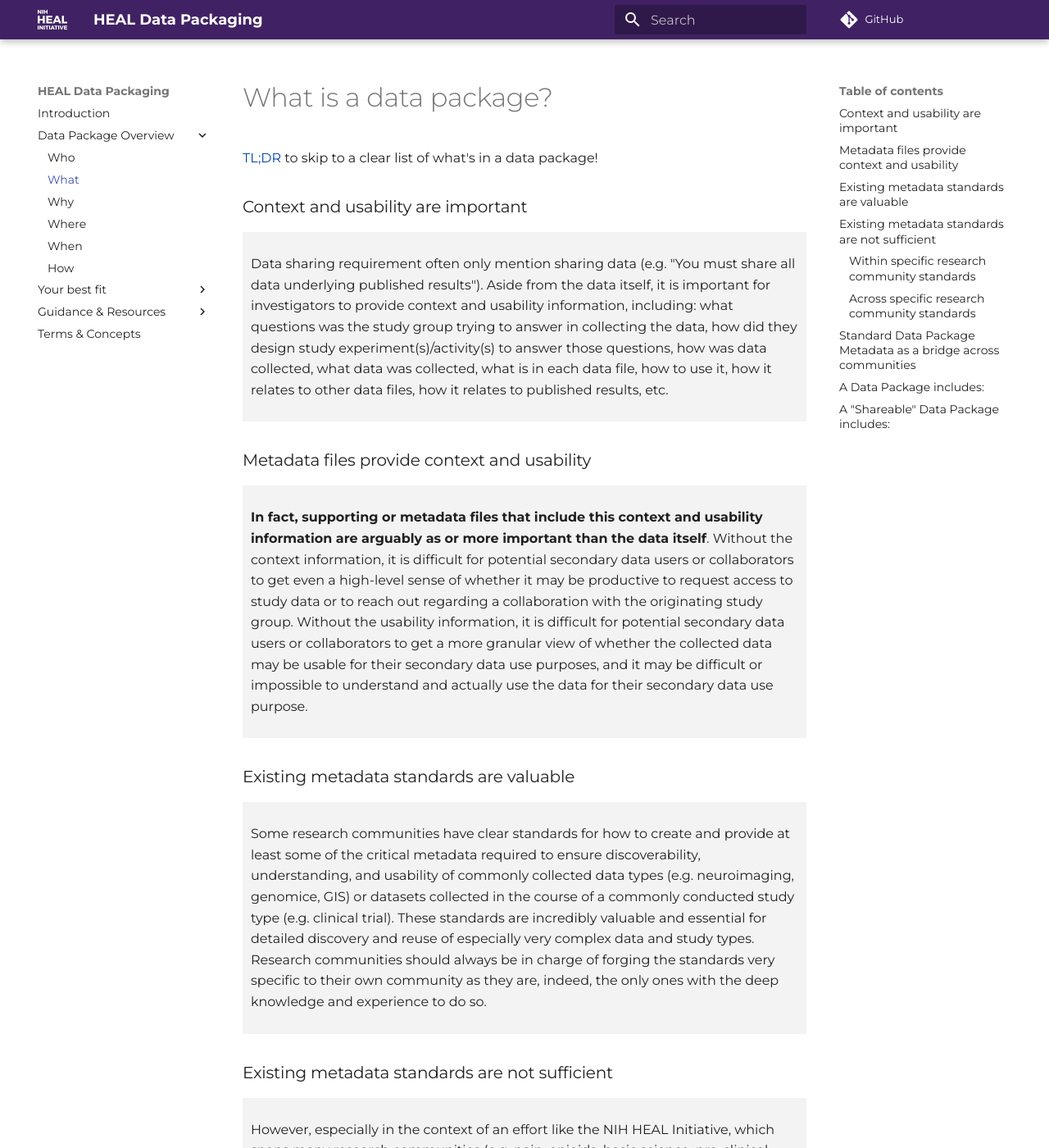
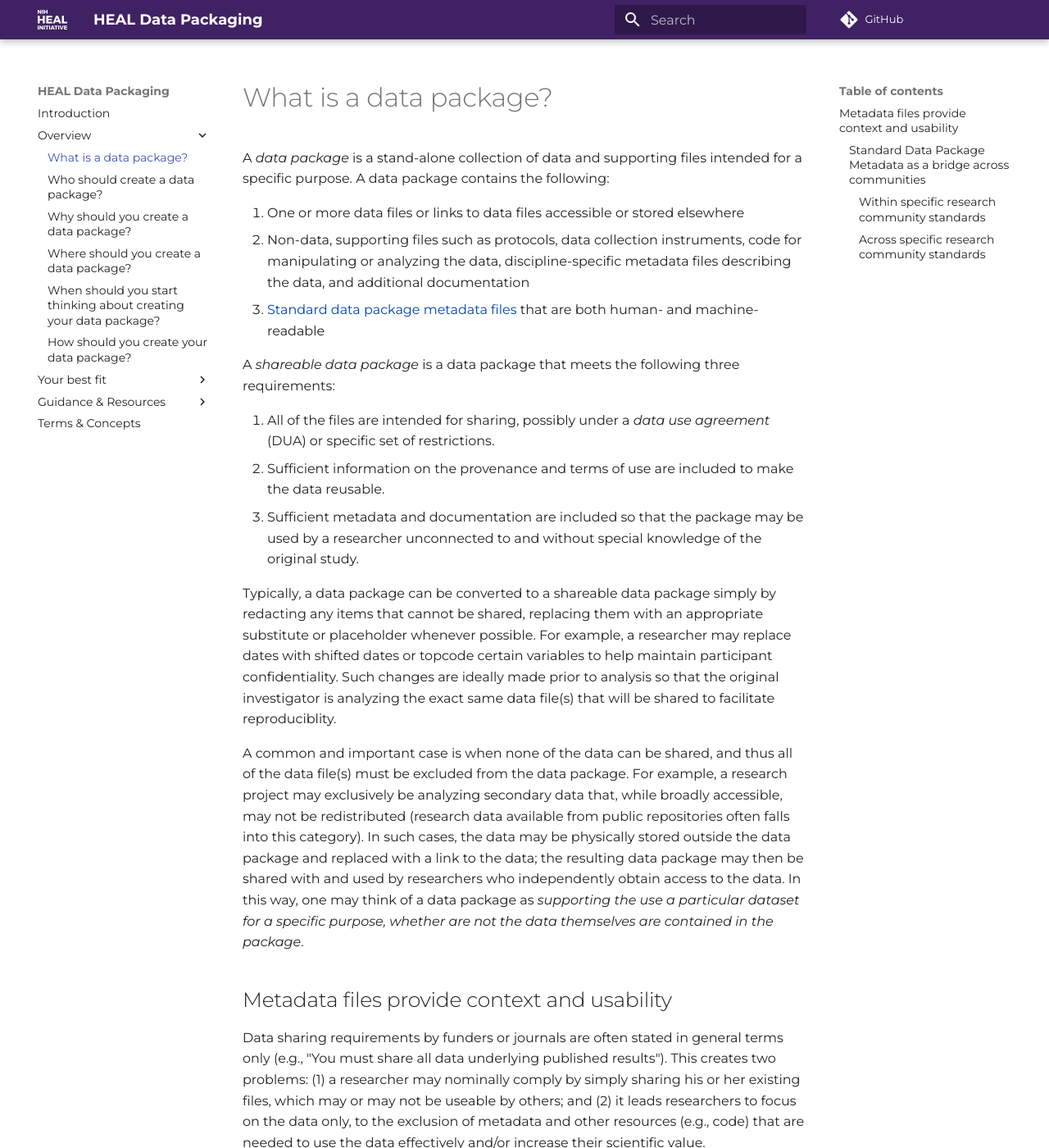
Before and after one commit to norc-heal/heal-data-pkg-guide, an MkDocs documentation site: the page built from docs/overview/what.md, in a window 1280 px wide and 1400 px high. Shown: the whole window at 82% size. Built offline with MkDocs 1.6.1 and Material for MkDocs 9.7.7, drawn with Linux system fonts in a browser that asks for light colours; comment, search, counter and statistics services are not loaded; some of the changed text lies outside the part shown.

Commit message:
Clean up "What is a data package?"

```diff
--- a/docs/overview/how.md
+++ b/docs/overview/how.md
@@ -1,4 +1,4 @@
-# How should you go about creating your data package?
+# How should you create your data package?
 
 In general, an overview of the process looks like:
 
--- a/docs/overview/what.md
+++ b/docs/overview/what.md
@@ -1,34 +1,88 @@
 # What is a data package?
 
-[TL;DR](#a-data-package-includes) to skip to a clear list of what's in a data package!
+A *data package* is a stand-alone collection of data and supporting files
+intended for a specific purpose. A data package contains the following:
 
-### Context and usability are important
+1. One or more data files or links to data files accessible or stored elsewhere
+2. Non-data, supporting files such as protocols, data collection instruments,
+   code for manipulating or analyzing the data, discipline-specific metadata
+   files describing the data, and additional documentation
+3. [Standard data package metadata files](../terms/index.md#standard-data-package-metadata-files)
+   that are both human- and machine-readable
 
-<div markdown="1" style="background-color:rgba(0, 0, 0, 0.0470588); text-align:left; vertical-align: top; padding:10px 10px; margin-bottom: 10px;">
+A *shareable data package* is a data package that meets the following three
+requirements:
 
-Data sharing requirement often only mention sharing data (e.g. "You must share all data underlying published results"). Aside from the data itself, it is important for investigators to provide context and usability information, including: what questions was the study group trying to answer in collecting the data, how did they design study experiment(s)/activity(s) to answer those questions, how was data collected, what data was collected, what is in each data file, how to use it, how it relates to other data files, how it relates to published results, etc.
+1. All of the files are intended for sharing, possibly under a
+   *data use agreement* (DUA) or specific set of restrictions.
+2. Sufficient information on the provenance and terms of use are included to
+   make the data reusable.
+3. Sufficient metadata and documentation are included so that the package may
+   be used by a researcher unconnected to and without special knowledge of the
+   original study.
 
-</div>
+Typically, a data package can be converted to a shareable data package simply
+by redacting any items that cannot be shared, replacing them with an
+appropriate substitute or placeholder whenever possible. For example, a
+researcher may replace dates with shifted dates or topcode certain variables
+to help maintain participant confidentiality. Such changes are ideally made
+prior to analysis so that the original investigator is analyzing the exact
+same data file(s) that will be shared to facilitate reproduciblity.
 
-### Metadata files provide context and usability
+A common and important case is when none of the data can be shared, and thus
+all of the data file(s) must be excluded from the data package. For example, a
+research project may exclusively be analyzing secondary data that, while
+broadly accessible, may not be redistributed (research data available from
+public repositories often falls into this category). In such cases, the data
+may be physically stored outside the data package and replaced with a link to
+the data; the resulting data package may then be shared with and used by
+researchers who independently obtain access to the data. In this way, one may
+think of a data package as *supporting the use a particular dataset for a
+specific purpose, whether are not the data themselves are contained in the
+package*.
 
-<div markdown="1" style="background-color:rgba(0, 0, 0, 0.0470588); text-align:left; vertical-align: top; padding:10px 10px; margin-bottom: 10px;">
 
-**In fact, supporting or metadata files that include this context and usability information are arguably as or more important than the data itself**. Without the context information, it is difficult for potential secondary data users or collaborators to get even a high-level sense of whether it may be productive to request access to study data or to reach out regarding a collaboration with the originating study group. Without the usability information, it is difficult for potential secondary data users or collaborators to get a more granular view of whether the collected data may be usable for their secondary data use purposes, and it may be difficult or impossible to understand and actually use the data for their secondary data use purpose.
+## Metadata files provide context and usability
 
-</div>
+Data sharing requirements by funders or journals are often stated in general
+terms only (e.g., "You must share all data underlying published results").
+This creates two problems: (1) a researcher may nominally comply by simply
+sharing his or her existing files, which may or may not be useable by others;
+and (2) it leads researchers to focus on the data only, to the exclusion of
+metadata and other resources (e.g., code) that are needed to use the data
+effectively and/or increase their scientific value.
 
-### Existing metadata standards are valuable
+Aside from the data themselves, it is important for investigators to provide
+context and usability information, including: what questions was the study
+group trying to answer in collecting the data, how did they design study
+experiment(s)/activity(s) to answer those questions, how was data collected,
+what data was collected, what is in each data file, how to use it, how it
+relates to other data files, how it relates to published results, etc.
 
-<div markdown="1" style="background-color:rgba(0, 0, 0, 0.0470588); text-align:left; vertical-align: top; padding:10px 10px; margin-bottom: 10px;">
+**In fact, supporting or metadata files that include this context and
+usability information are arguably as or more important than the data
+itself**. Without the context information, it is difficult for potential
+secondary data users or collaborators to get even a high-level sense of
+whether it may be productive to request access to study data or to reach out
+regarding a collaboration with the originating study group. Without the
+usability information, it is difficult for potential secondary data users or
+collaborators to get a more granular view of whether the collected data may be
+usable for their secondary data use purposes, and it may be difficult or
+impossible to understand and actually use the data for their secondary data
+use purpose.
 
-Some research communities have clear standards for how to create and provide at least some of the critical metadata required to ensure discoverability, understanding, and usability of commonly collected data types (e.g. neuroimaging, genomice, GIS) or datasets collected in the course of a commonly conducted study type (e.g. clinical trial). These standards are incredibly valuable and essential for detailed discovery and reuse of especially very complex data and study types. Research communities should always be in charge of forging the standards very specific to their own community as they are, indeed, the only ones with the deep knowledge and experience to do so.
+Some research communities have clear standards for how to create and provide
+at least some of the critical metadata required to ensure discoverability,
+understanding, and usability of commonly collected data types (e.g.
+neuroimaging, genomice, GIS) or datasets collected in the course of a commonly
+conducted study type (e.g. clinical trial). These standards are incredibly
+valuable and essential for detailed discovery and reuse of especially very
+complex data and study types. Research communities should always be in charge
+of forging the standards very specific to their own community as they are,
+indeed, the only ones with the deep knowledge and experience to do so.
 
-</div>
 
-### Existing metadata standards are not sufficient
-
-<div markdown="1" style="background-color:rgba(0, 0, 0, 0.0470588); text-align:left; vertical-align: top; padding:10px 10px; margin-bottom: 10px;">
+### Standard Data Package Metadata as a bridge across communities
 
 However, especially in the context of an effort like the NIH HEAL Initiative, which spans many research communities (e.g. pain, opioids, basic science, pre-clinical, clinical, wet-lab, computational, materials and methods development, community-based, surveys, observational, qualitative, pharma, business development), and seeks to promote discoverability, interpretability, and usability of all funded research across these communities, and by both researchers and a broader audience (e.g. community-members, community-based organizations, journalists), research community specific standards alone may fall short of enabling full discoverability, interpretability, and usability across this wide spectrum of data and knowledge producers and consumers, due to:
 
@@ -50,12 +104,6 @@ However, especially in the context of an effort like the NIH HEAL Initiative, wh
     * Inward-facing research community specific standards may assume knowledge and understanding that cannot be taken for granted outside of that community both with respect to organization of data and metadata, and with respect to terminology used to describe it
     * Inconsistent content or format recommendations across research communities - E.g. Many community standards require a description of the overall study in some format, however the content and format varies - some specify to provide this is a readme.txt document, others as entered into structured forms such as when registering a clinical trial on [clinicaltrials.gov](https://clinicaltrials.gov/) or a genomic study on [dbGaP](https://www.ncbi.nlm.nih.gov/gap/), and still others do not specify a format; content varies across all of these examples
 
-</div>
-
-### Standard Data Package Metadata as a bridge across communities
-
-<div markdown="1" style="background-color:rgba(0, 0, 0, 0.0470588); text-align:left; vertical-align: top; padding:10px 10px; margin-bottom: 10px;">
-
 The HEAL Initiative has developed [Standard Data Package Metadata](../terms/index.md#standard-data-package-metadata-files) and best practices as to [when](./when.md) and [how](./how.md) to implement these metadata, to be leveraged by all studies across all research communities, as a way to bridge across research communities and other data and knowledge producer and consumer communities.
 
 Standard Data Package Metadata are a small set of standard metadata file types that, altogether, provide essential usability and context information about the study as a whole and about the data files your study has produced/collected. These metadata files should be included in all HEAL Initiative data packages.
@@ -63,29 +111,3 @@ Standard Data Package Metadata are a small set of standard metadata file types t
 They produce a common language and universally understandable structure for all studies across the spectrum of research communities that are a part of the HEAL Initiative.
 
 These are not meant to replace or supercede research community specific standards. Rather, they are meant to fully accommodate, never conflict with, and lightly add value to research community specific metadata standards.
-
-</div>
-
-### A Data Package includes:
-
-<div markdown="1" style="background-color:rgba(0, 0, 0, 0.0470588); text-align:left; vertical-align: top; padding:10px 10px; margin-bottom: 10px;">
-
-1. Data files produced/collected by or for the study
-2. Non-data supporting files produced/collected by or for the study
-    * including research community specific standards-based metadata files
-3. [Standard Data Package Metadata Files](../terms/index.md#standard-data-package-metadata-files)
-
-</div>
-
-### A "Shareable" Data Package includes:
-
-The Standard Data Package Metadata Files you complete and include in your Data Package ease creation of a Shareable Data Package, which is the same as your original Data Package but only includes the data and non-data supporting files that are explicitly shareable.
-
-<div markdown="1" style="background-color:rgba(0, 0, 0, 0.0470588); text-align:left; vertical-align: top; padding:10px 10px; margin-bottom: 10px;">
-
-1. (**Shareable**) Data files produced/collected by or for the study
-2. (**Shareable**) Non-data supporting files produced/collected by or for the study
-    * including research community specific standards-based metadata files
-3. (**Shareable**) [Standard Data Package Metadata Files](../terms/index.md#standard-data-package-metadata-files)
-
-</div>
--- a/mkdocs.yaml
+++ b/mkdocs.yaml
@@ -4,13 +4,13 @@ site_url: https://norc-heal.github.io/heal-data-pkg-guide
 repo_url: https://github.com/norc-heal/heal-data-pkg-guide
 nav:
   - Introduction: index.md
-  - "Data Package Overview":
-    - Who: overview/who.md
-    - What: overview/what.md
-    - Why: overview/why.md
-    - Where: overview/where.md
-    - When: overview/when.md
-    - How: overview/how.md
+  - "Overview":
+    - overview/what.md
+    - overview/who.md
+    - overview/why.md
+    - overview/where.md
+    - overview/when.md
+    - overview/how.md
     #- The Resource Tracker: overview/resource.md
 
   - Your best fit:
```
Also changed, not shown: docs/index.md (+6 -5 lines).
